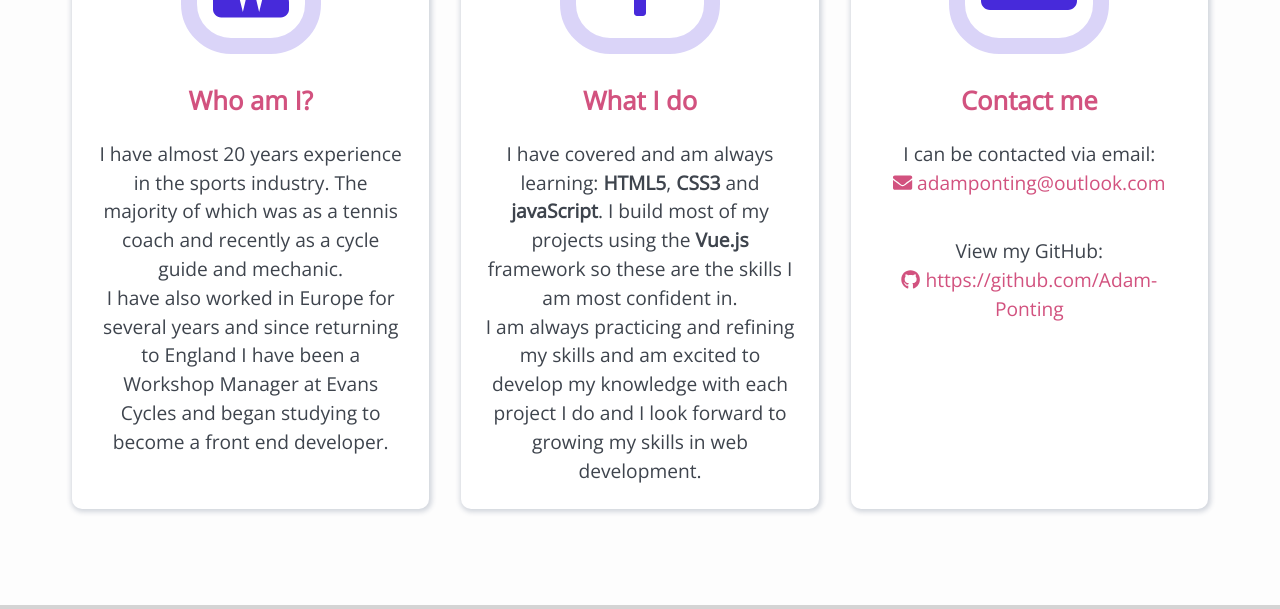
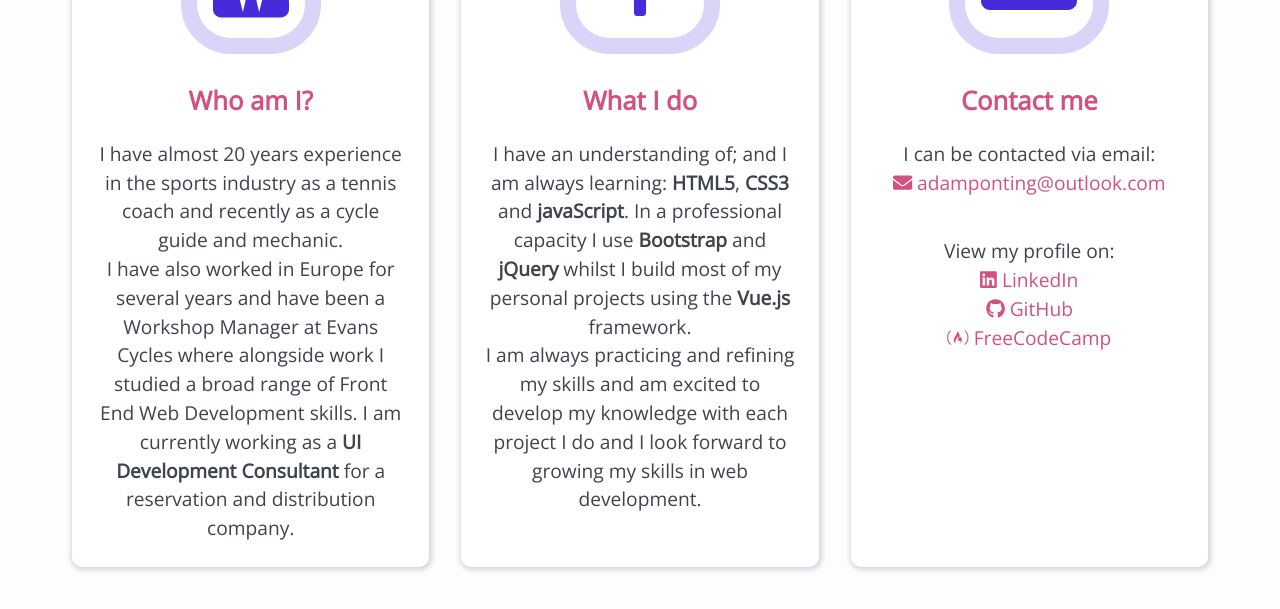
Before and after one commit to Adam-Ponting/cv, a Vue app: page / in a window 1280 px wide. Shown: the part 880-1489 px from the top of the page. Built offline with nearby package versions, Linux system fonts and the light colour scheme.

Commit message:
welcome tweaks

```diff
--- a/src/components/AppWelcome.vue
+++ b/src/components/AppWelcome.vue
@@ -23,12 +23,14 @@
         <h3 class="welcome-details__header">Who am I?</h3>
 
         <p class="welcome-details__paragraph">
-          I have almost 20 years experience in the sports industry. The majority
-          of which was as a tennis coach and recently as a cycle guide and
-          mechanic.
-          <br />I have also worked in Europe for several years and since
-          returning to England I have been a Workshop Manager at Evans Cycles
-          and began studying to become a front end developer.
+          I have almost 20 years experience in the sports industry as a tennis
+          coach and recently as a cycle guide and mechanic.
+          <br />
+          I have also worked in Europe for several years and have been a
+          Workshop Manager at Evans Cycles where alongside work I studied a
+          broad range of Front End Web Development skills. I am currently
+          working as a <strong>UI Development Consultant</strong> for a
+          reservation and distribution company.
         </p>
       </article>
       <article class="welcome-article">
@@ -38,13 +40,16 @@
         />
         <h3 class="welcome-details__header">What I do</h3>
         <p class="welcome-details__paragraph">
-          I have covered and am always learning:
+          I have an understanding of; and I am always learning:
           <strong>HTML5</strong>, <strong>CSS3</strong> and
-          <strong>javaScript</strong>. I build most of my projects using the
-          <strong>Vue.js</strong> framework so these are the skills I am most
-          confident in. <br />I am always practicing and refining my skills and
-          am excited to develop my knowledge with each project I do and I look
-          forward to growing my skills in web development.
+          <strong>javaScript</strong>. In a professional capacity I use
+          <strong>Bootstrap</strong> and <strong>jQuery</strong> whilst I build
+          most of my personal projects using the <strong>Vue.js</strong>
+          framework.
+          <br />
+          I am always practicing and refining my skills and am excited to
+          develop my knowledge with each project I do and I look forward to
+          growing my skills in web development.
         </p>
       </article>
       <article class="welcome-article">
@@ -64,7 +69,18 @@
           </a>
         </p>
         <p class="welcome-details__paragraph">
-          View my GitHub:
+          View my profile on: <br />
+          <a
+            href="https://www.linkedin.com/in/adam-ponting/"
+            target="_blank"
+            rel="noreferrer"
+            class="contact-me"
+          >
+            <font-awesome-icon
+              :icon="['fab', 'linkedin']"
+              class="contact-me__font-awesome"
+            />LinkedIn</a
+          >
           <br />
           <a
             href="https://github.com/Adam-Ponting"
@@ -75,7 +91,19 @@
             <font-awesome-icon
               :icon="['fab', 'github']"
               class="contact-me__font-awesome"
-            />https://github.com/Adam-Ponting
+            />GitHub
+          </a>
+          <br />
+          <a
+            href="https://www.freecodecamp.org/aponting"
+            target="_blank"
+            rel="noreferrer"
+            class="contact-me"
+          >
+            <font-awesome-icon
+              :icon="['fab', 'free-code-camp']"
+              class="contact-me__font-awesome"
+            />FreeCodeCamp
           </a>
         </p>
       </article>
```
